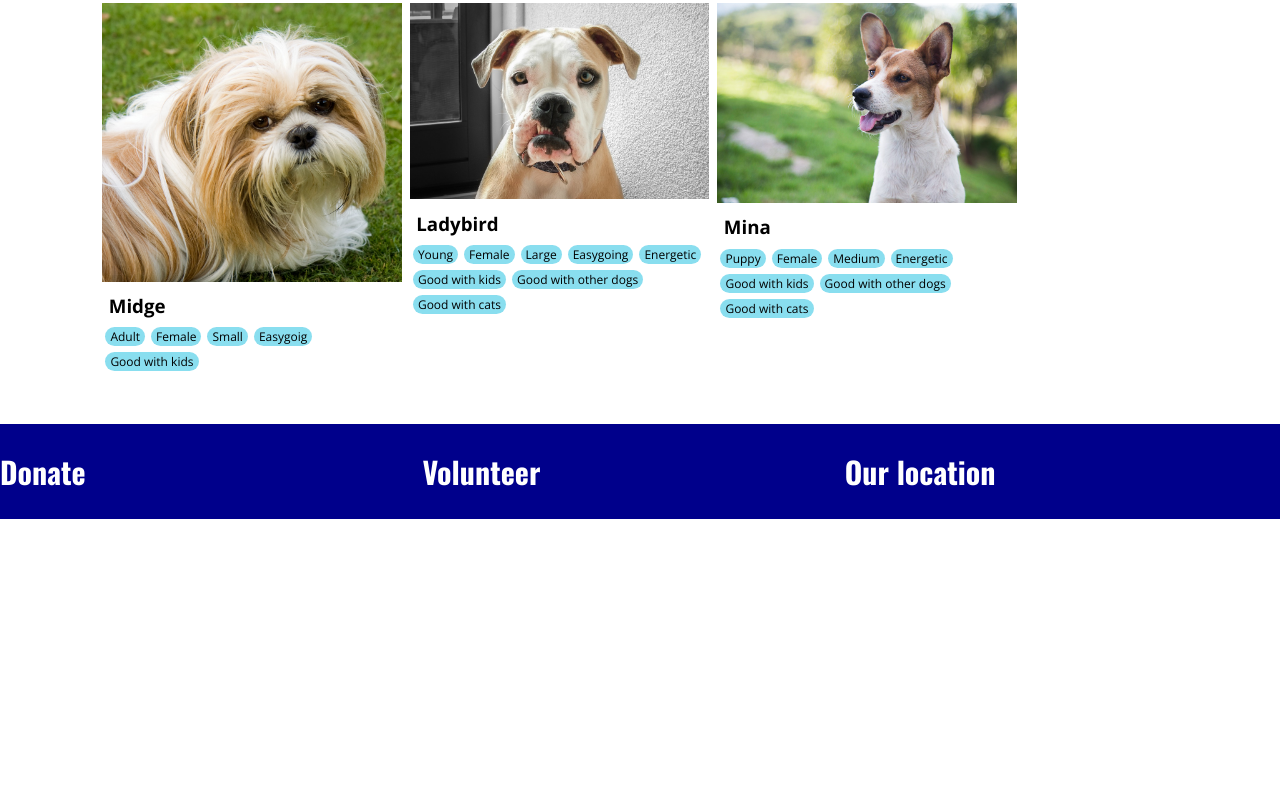
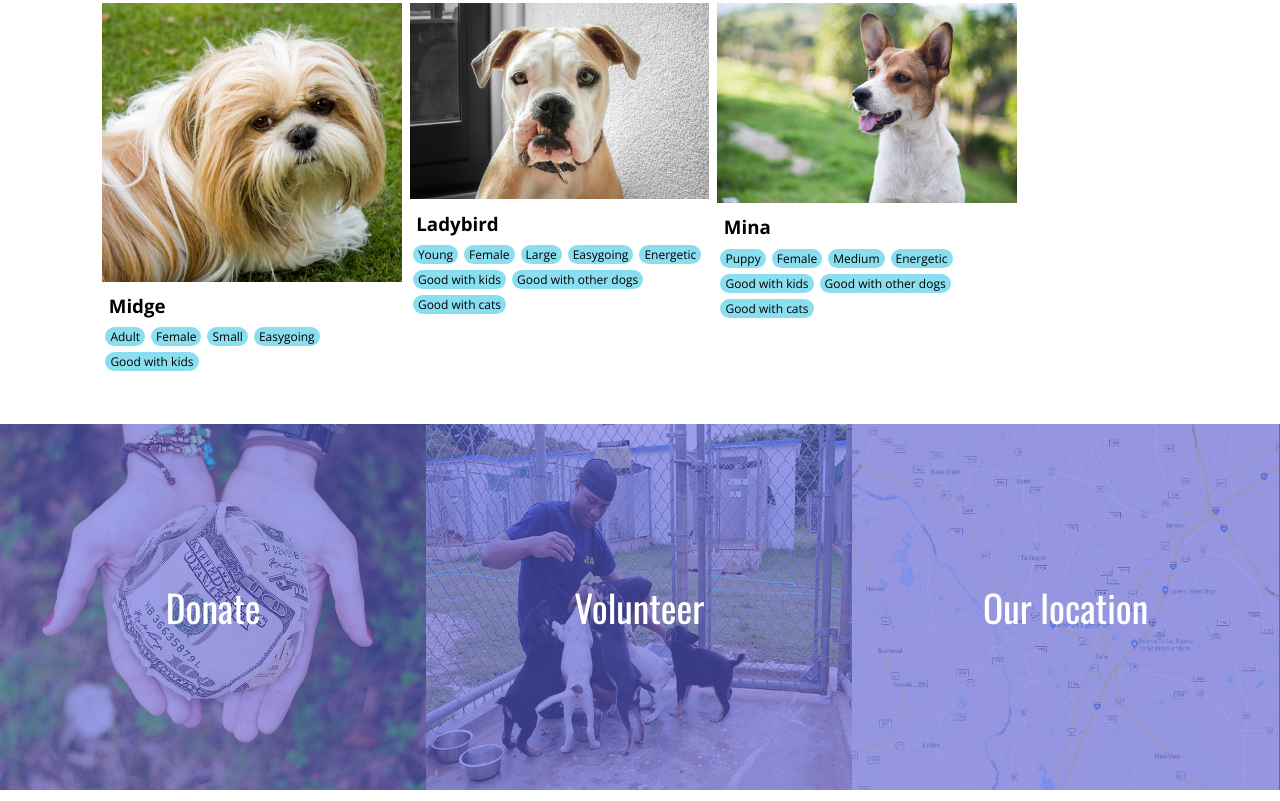
Before and after one commit to momentum-team-7/css--dog-adoption-piptowell, a plain HTML site: page index.html in a window 1280 px wide. Shown: the part 982-1783 px from the top of the page. Before the commit the page ends 1501 px from the top, so only its background shows below. Drawn offline with nearby package versions, Linux system fonts and the light colour scheme.

Commit message:
Section 3 done, project should be complete

```diff
--- a/index.html
+++ b/index.html
@@ -114,7 +114,7 @@
                         <li>Adult</li>
                         <li>Female</li>
                         <li>Small</li>
-                        <li>Easygoig</li>
+                        <li>Easygoing</li>
                         <li>Good with kids</li>
                     </ls>
                 </div>
@@ -154,17 +154,18 @@
     </main>
 
         <footer>
-            <div class="footer-box" id="donate">
-                <h2>Donate</h2>
-                <!img src="starter_files/images/donate.jpg" alt="Hands offering wad of big, nasty, stanky $100 bills">
+            <div class="footer-box">
+                <img src="starter_files/images/donate.jpg" alt="Hands offering wad of big, nasty, stanky $100 bills">
+                <div class="Footer-Image-Text" class id="Donate">Donate</div>
             </div>
-            <div class="footer-box" id="volunteer">
-                <h2>Volunteer</h2>
-                <!img src="starter_files/images/volunteer.jpg" alt="Man playing with puppies at animal shelter">
+
+            <div class="footer-box">
+                <img src="starter_files/images/volunteer.jpg" alt="Man playing with puppies at animal shelter">
+                <div class="Footer-Image-Text" class id="Volunteer">Volunteer</div>
             </div>
-            <div class="footer-box" id="location">
-                <h2>Our location</h2>
-                <!img src="starter_files/images/location.png" alt="Map showing location of shelter">
+            <div class="footer-box">
+                <img src="starter_files/images/location.png" alt="Map showing location of shelter">
+                <div class="Footer-Image-Text" class id="Location">Our location</div>
             </div>
         </footer>
     </div>
--- a/style.css
+++ b/style.css
@@ -68,16 +68,29 @@ main {
 
 footer {
     color: white;
-    background-color: darkblue;
     display: flex;
-    font: 20px "Oswald", sans-serif;
+    font: 37.5px "Oswald", sans-serif;
+    background-color: #5c60da;
 }
 
 .footer-box {
-    width: 33%;
+    width: 33.3%;
+    position: relative;
+    text-align: center;
+
+
 }
 
-footer img {
-    flex: 1 1 auto;
+.footer-box img {
+    width: 100%;
+    height: 100%;
+    opacity: .4;
 
 }
+
+.Footer-Image-Text {
+    position: absolute;
+    top: 50%;
+    left: 50%;
+    transform: translate(-50%, -50%);
+}
```
